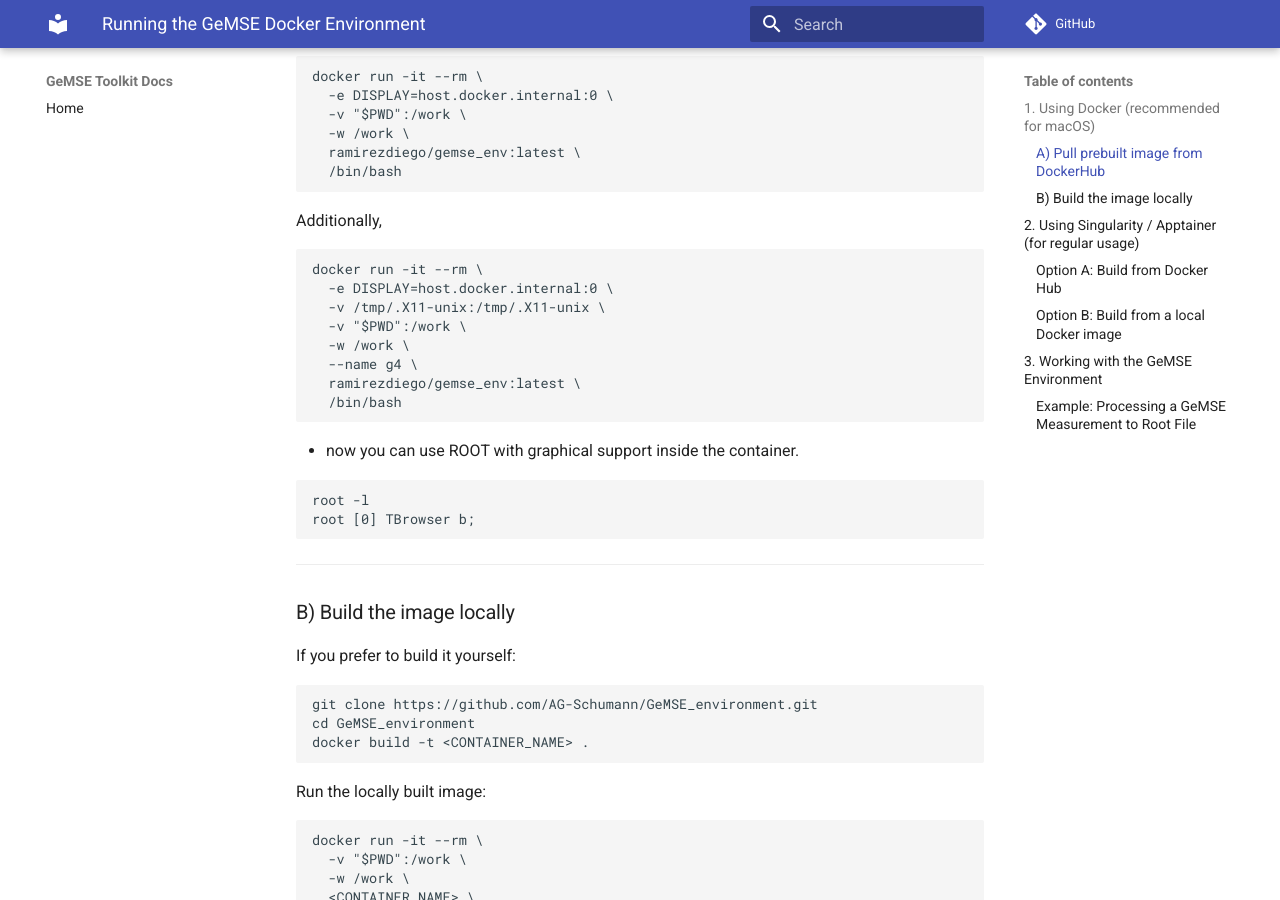
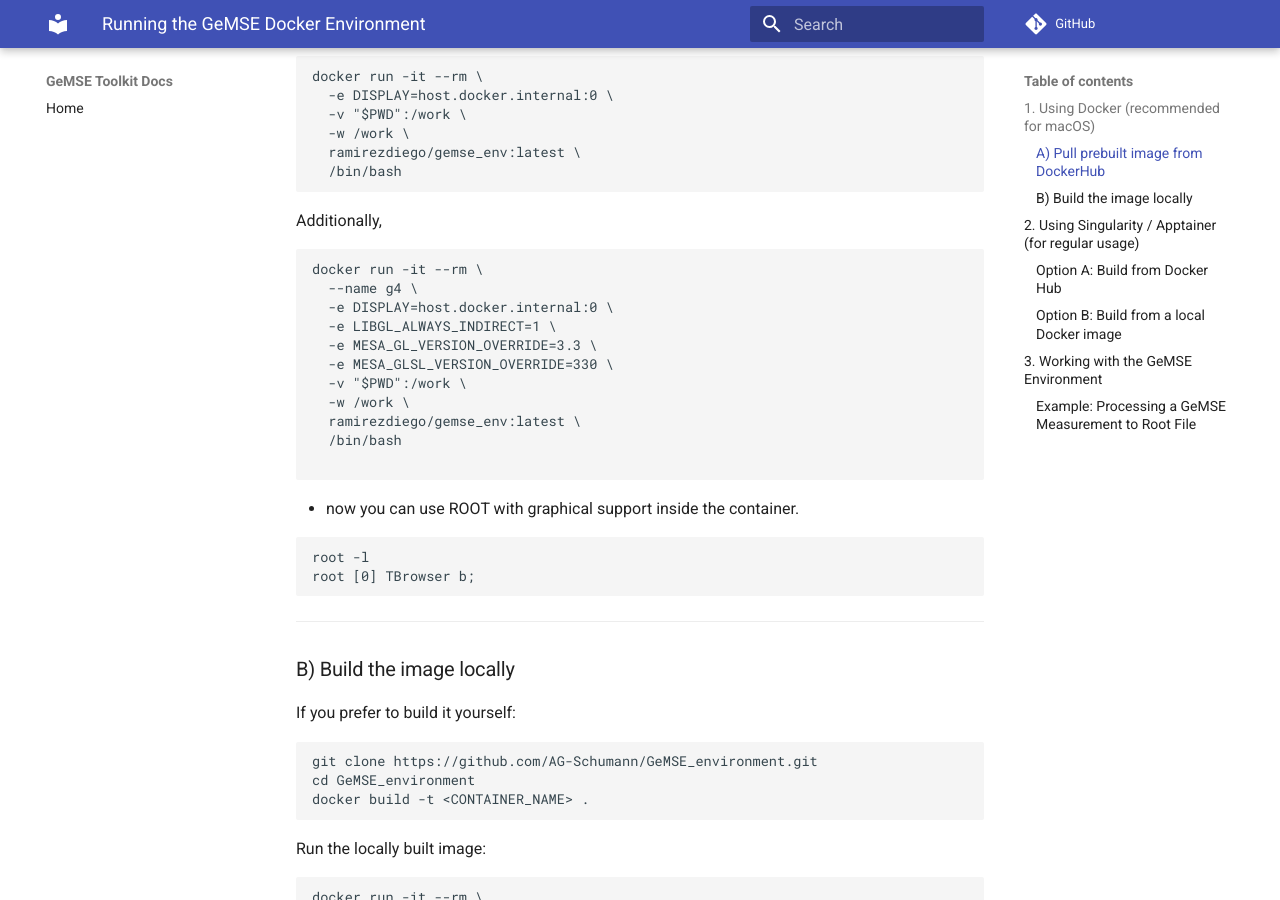
Before and after one commit to mucahit-kaya/GeMSE_toolkit, an MkDocs documentation site: the page built from docs/run-environment.md, in a window 1280 px wide and 900 px high, scrolled down 1536 px. Built offline with MkDocs 1.6.1 and Material for MkDocs 9.7.7, drawn with Linux system fonts in a browser that asks for light colours; comment, search, counter and statistics services are not loaded.

````diff
--- a/docs/run-environment.md
+++ b/docs/run-environment.md
@@ -83,13 +83,16 @@
 Additionally,
 ```bash
 docker run -it --rm \
+  --name g4 \
   -e DISPLAY=host.docker.internal:0 \
-  -v /tmp/.X11-unix:/tmp/.X11-unix \
+  -e LIBGL_ALWAYS_INDIRECT=1 \
+  -e MESA_GL_VERSION_OVERRIDE=3.3 \
+  -e MESA_GLSL_VERSION_OVERRIDE=330 \
   -v "$PWD":/work \
   -w /work \
-  --name g4 \
   ramirezdiego/gemse_env:latest \
   /bin/bash
+
 ```
 
 - now you can use ROOT with graphical support inside the container.
````
Also changed, not shown: 1 other file.
